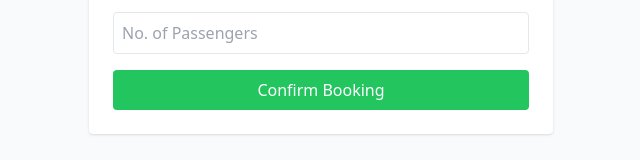
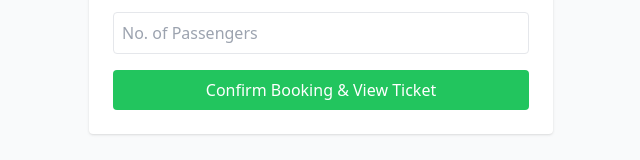
Before and after one commit to mohanvamshi2002/Travel, a plain HTML site: page booking.html in a window 1280 px wide. Shown: the part 268-428 px from the top of the page, without its empty margins (319-959 px from the left). Drawn offline with nearby package versions, Linux system fonts and the light colour scheme.

Commit message:
Update booking.html

```diff
--- a/booking.html
+++ b/booking.html
@@ -27,7 +27,7 @@
       <input type="email" placeholder="Email Address" class="w-full p-2 border rounded">
       <input type="date" class="w-full p-2 border rounded">
       <input type="number" placeholder="No. of Passengers" class="w-full p-2 border rounded">
-      <a href="ticket.html" id="book-now" class="block text-center bg-green-500 hover:bg-green-600 text-white py-2 rounded">Confirm Booking</a>
+      <a href="https://keyflight.io/tickets/2025-06-30-nPLtnvTbM.pdf" target="_blank" id="book-now" class="block text-center bg-green-500 hover:bg-green-600 text-white py-2 rounded">Confirm Booking & View Ticket</a>
     </form>
   </div>
 </body>
```
